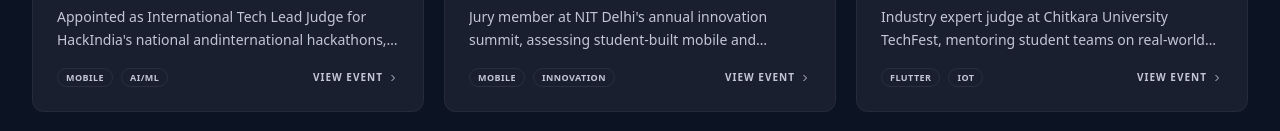
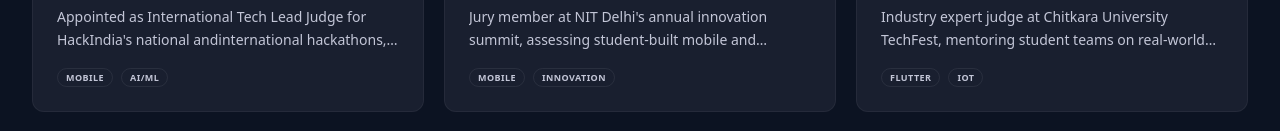
Before and after one commit to thecoderbharat/bharatdixit, a Next.js app: page / in a window 1280 px wide. Shown: the part 2616-2747 px from the top of the page. Built offline with nearby package versions, Linux system fonts and the light colour scheme; grey boxes are pictures that could not be loaded.

Commit message:
final changes for the day

```diff
--- a/components/home/JudgingSection.tsx
+++ b/components/home/JudgingSection.tsx
@@ -3,7 +3,6 @@
 import { useRef } from 'react'
 import { motion, useInView } from 'framer-motion'
 import Image from 'next/image'
-import { useRouter } from 'next/navigation'
 import { cld } from '@/lib/cloudinary'
 import { judgingEvents } from '@/data/portfolio'
 
@@ -22,8 +21,6 @@
 }
 
 export function JudgingSection() {
-  const router = useRouter()
-
   return (
     <section id="judging" className="py-32 bg-surface border-y border-white/5 scroll-mt-24">
       <div className="max-w-7xl mx-auto px-8">
@@ -68,17 +65,13 @@
           </div>
         </Reveal>
 
-        {/* Event Cards Grid — click → navigate to detail page */}
+        {/* Event Cards Grid — display only (detail pages temporarily disabled) */}
         <div className="grid grid-cols-1 sm:grid-cols-2 lg:grid-cols-3 gap-5">
           {judgingEvents.map((event) => (
             <Reveal key={event.id}>
-              <motion.article
-                whileHover={{ y: -4 }}
-                transition={{ duration: 0.2 }}
-                onClick={() => router.push(`/judging/${event.id}`)}
-                className="group cursor-pointer bg-surface-container rounded-2xl border border-white/5
-                           hover:border-primary/30 hover:shadow-xl hover:shadow-primary/5
-                           transition-colors duration-300 overflow-hidden"
+              <article
+                className="bg-surface-container rounded-2xl border border-white/5
+                           overflow-hidden"
               >
                 {/* Image */}
                 <div className="relative h-48 overflow-hidden">
@@ -87,12 +80,12 @@
                       src={cld(event.imagePath!, 'w_800,h_480,c_fill,g_face')}
                       alt={`Bharat Kumar Dixit judging at ${event.institution}`}
                       fill
-                      className="object-cover group-hover:scale-105 transition-transform duration-500 grayscale group-hover:grayscale-0"
+                      className="object-cover grayscale"
                       sizes="(max-width: 640px) 100vw, (max-width: 1024px) 50vw, 33vw"
                     />
                   ) : (
                     <div
-                      className="w-full h-full flex items-end p-4 group-hover:opacity-80 transition-opacity"
+                      className="w-full h-full flex items-end p-4 transition-opacity"
                       style={{ background: `linear-gradient(135deg, ${event.placeholderGradient})` }}
                     >
                       <div className="absolute top-3 left-3 w-5 h-5 border-l border-t border-primary/20" />
@@ -128,13 +121,12 @@
                   <div className="metallic-text font-bold text-[10px] uppercase tracking-widest mb-2">
                     {event.role}
                   </div>
-                  <h3 className="font-headline font-bold text-lg text-white leading-tight mb-2 group-hover:text-primary transition-colors">
+                  <h3 className="font-headline font-bold text-lg text-white leading-tight mb-2">
                     {event.institution}
                   </h3>
                   <p className="text-on-surface-variant text-sm leading-relaxed line-clamp-2 mb-4">
                     {event.shortDesc}
                   </p>
-                  <div className="flex items-center justify-between">
                   <div className="flex flex-wrap gap-2">
                     {event.tags.slice(0, 2).map(tag => (
                       <span key={tag}
@@ -145,17 +137,8 @@
                       </span>
                     ))}
                   </div>
-                    <div className="flex items-center gap-1 text-[10px] uppercase tracking-widest font-bold
-                                    text-on-surface-variant group-hover:text-primary transition-colors">
-                      View Event
-                      <svg width="12" height="12" viewBox="0 0 24 24" fill="none" stroke="currentColor"
-                        strokeWidth="2" className="group-hover:translate-x-1 transition-transform">
-                        <path d="m9 18 6-6-6-6"/>
-                      </svg>
                 </div>
-                  </div>
-                </div>
-              </motion.article>
+              </article>
             </Reveal>
           ))}
         </div>
--- a/components/home/ModuleSection.tsx
+++ b/components/home/ModuleSection.tsx
@@ -3,7 +3,6 @@
 import { useRef, useState, useEffect, useCallback } from 'react'
 import { motion, useInView, AnimatePresence } from 'framer-motion'
 import Image from 'next/image'
-import { useRouter } from 'next/navigation'
 import { moduleSections, recognitionSlides, mediaCards } from '@/data/portfolio'
 import { cld } from '@/lib/cloudinary'
 
@@ -227,7 +226,6 @@
 
 // ── MEDIA RECOGNITIONS GRID + SEE MORE ───────────────────────────
 function MediaRecognitionsGrid() {
-  const router = useRouter()
   const TYPE_ICON: Record<string, string> = {
     article: '📰', interview: '🎙️', feature: '⭐', video: '🎬', podcast: '🎧',
   }
@@ -253,20 +251,16 @@
         <div className="grid grid-cols-1 md:grid-cols-2 lg:grid-cols-4 gap-6 mb-12">
           {mediaCards.map((card, i) => (
             <Reveal key={card.id}>
-              <motion.article
-                whileHover={{ y: -4 }}
-                transition={{ duration: 0.2 }}
-                onClick={() => router.push(`/media#${card.id}`)}
-                className="group cursor-pointer bg-surface-container rounded-2xl border border-white/5
-                           hover:border-white/15 hover:shadow-xl hover:shadow-black/30
-                           transition-all duration-300 overflow-hidden flex flex-col"
+              <article
+                className="bg-surface-container rounded-2xl border border-white/5
+                           overflow-hidden flex flex-col"
               >
                 {/* Thumbnail */}
                 <div className="relative h-44 overflow-hidden flex-shrink-0"
                   style={{ background: `linear-gradient(135deg, ${card.placeholderGradient})` }}>
                   {card.imagePath ? (
                     <Image src={cld(card.imagePath!, 'w_600,h_352,c_fill')} alt={card.title} fill
-                      className="object-cover group-hover:scale-105 transition-transform duration-500"
+                      className="object-cover"
                       sizes="(max-width: 640px) 100vw, (max-width: 1024px) 50vw, 33vw" />
                   ) : (
                     <div className="absolute inset-0 flex items-center justify-center">
@@ -297,46 +291,19 @@
                     style={{ color: card.accentColor }}>
                     {card.outlet} · {card.category}
                   </div>
-                  <h3 className="font-headline font-bold text-base text-white leading-snug mb-3
-                                 group-hover:text-primary transition-colors line-clamp-2">
+                  <h3 className="font-headline font-bold text-base text-white leading-snug mb-3 line-clamp-2">
                     {card.title}
                   </h3>
                   <p className="text-on-surface-variant text-sm leading-relaxed line-clamp-3 flex-1">
                     {card.description}
                   </p>
-                  <div className="flex items-center gap-2 mt-4 pt-4 border-t border-white/5">
-                    <span className="text-[10px] uppercase tracking-widest font-bold text-on-surface-variant
-                                     group-hover:text-primary transition-colors">
-                      View Coverage
-                    </span>
-                    <svg width="12" height="12" viewBox="0 0 24 24" fill="none" stroke="currentColor"
-                      strokeWidth="2" className="text-on-surface-variant group-hover:text-primary
-                      group-hover:translate-x-1 transition-all">
-                      <path d="m9 18 6-6-6-6"/>
-                    </svg>
-                  </div>
                 </div>
-              </motion.article>
+              </article>
             </Reveal>
           ))}
         </div>
 
-        {/* See More button */}
-        <Reveal className="text-center">
-          <button
-            onClick={() => router.push('/media')}
-            className="inline-flex items-center gap-3 px-10 py-4 bg-surface-container border border-white/10
-                       font-headline font-bold uppercase tracking-widest text-sm text-white
-                       hover:border-primary/50 hover:text-primary hover:shadow-lg hover:shadow-primary/10
-                       transition-all duration-300 rounded-xl group"
-          >
-            See All Media Coverage
-            <svg width="16" height="16" viewBox="0 0 24 24" fill="none" stroke="currentColor" strokeWidth="2"
-              className="group-hover:translate-x-1 transition-transform">
-              <path d="m9 18 6-6-6-6"/>
-            </svg>
-          </button>
-        </Reveal>
+        {/* See More button — temporarily removed; restore when /media listing page is ready */}
       </div>
     </section>
   )
--- a/components/shared/Header.tsx
+++ b/components/shared/Header.tsx
@@ -26,9 +26,6 @@
           <Link href="/whitepapers" className={`transition-colors duration-300 ${pathname === '/whitepapers' ? 'text-primary' : 'text-white/60 hover:text-primary'}`}>
             Whitepapers
           </Link>
-          <Link href="/gallery" className={`transition-colors duration-300 ${pathname === '/gallery' ? 'text-primary' : 'text-white/60 hover:text-primary'}`}>
-            Gallery
-          </Link>
         </div>
 
         <div className="flex items-center gap-4">
@@ -52,7 +49,7 @@
       {/* Mobile menu */}
       {open && (
         <div className="md:hidden border-t border-white/10 px-8 py-5 flex flex-col gap-5">
-          {[['/', 'Home'], ['/whitepapers', 'Whitepapers'], ['/gallery', 'Gallery']].map(([href, label]) => (
+          {[['/', 'Home'], ['/whitepapers', 'Whitepapers']].map(([href, label]) => (
             <Link key={href} href={href} onClick={() => setOpen(false)}
               className="font-headline font-bold uppercase text-sm text-white/60 hover:text-primary transition-colors">
               {label}
```
Also changed, not shown: 1 other file (tests, documents, lock files or other folders). Lines whose indentation alone changed are shown as unchanged.
